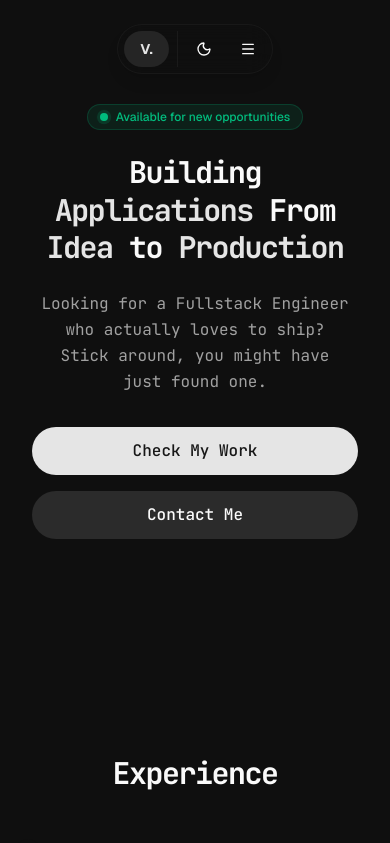
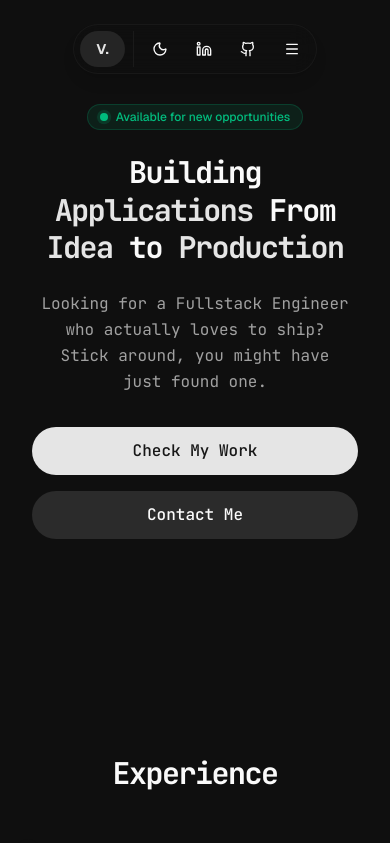
Before and after one commit to vaggelismpomponis/portfolio, a Next.js app: page / in a window 390 px wide. Shown: the top 843 px of the page. Built offline with nearby package versions, Linux system fonts and the light colour scheme.

Commit message:
feat: Add centralized portfolio content data and a new responsive navbar component.

```diff
--- a/src/components/navbar.tsx
+++ b/src/components/navbar.tsx
@@ -58,10 +58,17 @@ export function Navbar() {
                         <span className="sr-only">Toggle theme</span>
                     </Button>
 
-                    <Button asChild variant="ghost" size="icon" className="rounded-full w-9 h-9 hidden md:flex">
+                    <Button asChild variant="ghost" size="icon" className="rounded-full w-9 h-9 flex">
                         <Link href={content.hero.social.linkedin} target="_blank">
                             <Linkedin className="h-4 w-4" />
                             <span className="sr-only">LinkedIn</span>
+                        </Link>
+                    </Button>
+
+                    <Button asChild variant="ghost" size="icon" className="rounded-full w-9 h-9 flex">
+                        <Link href={content.hero.social.github} target="_blank">
+                            <Github className="h-4 w-4" />
+                            <span className="sr-only">GitHub</span>
                         </Link>
                     </Button>
 
--- a/src/data/content.ts
+++ b/src/data/content.ts
@@ -6,6 +6,7 @@ export const content = {
         description: "Hi there! 👋 I am a Junior Web Developer and Digital Systems student at the University of Thessaly (Expected Feb 2026). With a strong foundation in full-stack development, I specialize in building functional web solutions using React, WordPress, and modern web technologies.",
         social: {
             linkedin: "https://www.linkedin.com/in/vaggelis-bomponis",
+            github: "https://github.com/vaggelis-bomponis",
             email: "mailto:ebomponis@gmail.com"
         }
     },
```
